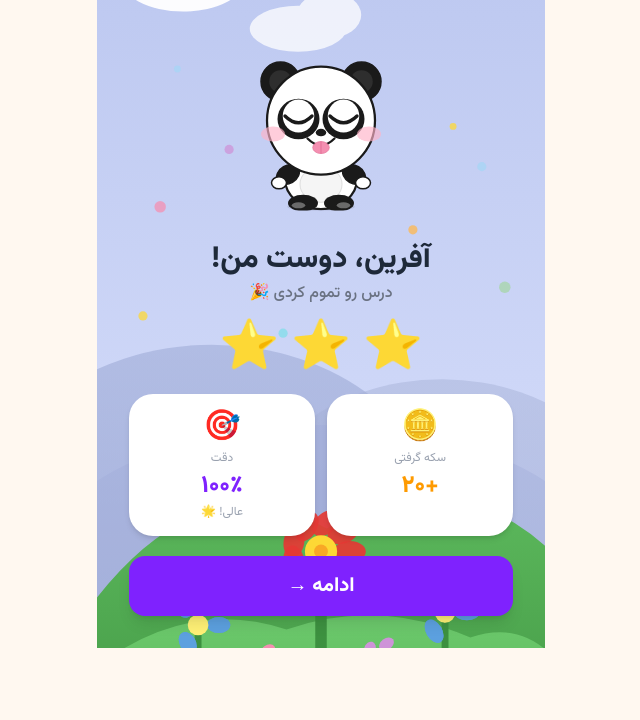
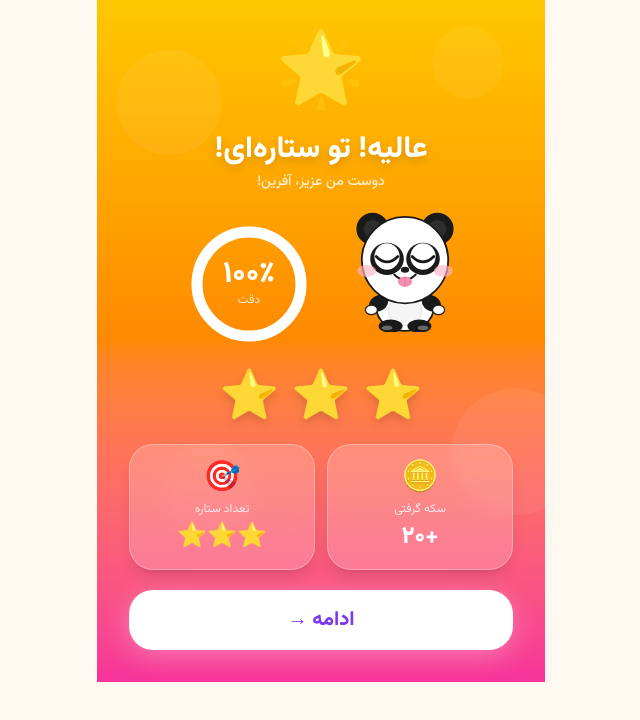
Before and after one commit to soodiA/tichi, a React (Vite) app: page /tichi/lesson-complete in a window 1280 px wide. Shown: the top 720 px of the page, without its empty margins (319-959 px from the left). Built offline with nearby package versions, Linux system fonts and the light colour scheme.

Commit message:
feat(LessonComplete): full celebration redesign — ring, confetti, bouncing mascot, gradient bg

```diff
--- a/src/pages/LessonComplete.tsx
+++ b/src/pages/LessonComplete.tsx
@@ -5,29 +5,71 @@ import { useStore } from '../store/useStore';
 import { db } from '../db/db';
 import { syncProfileToCloud, syncProgressToCloud } from '../lib/sync';
 import Mascot from '../components/ui/Mascot';
-import SceneBg from '../components/ui/SceneBg';
 
-const PARTICLES = ['⭐', '✨', '🌟', '💫', '🎉', '🎊'];
+interface LocationState { accuracy?: number; nodeId?: string; }
 
-const Confetti: React.FC<{ count?: number }> = ({ count = 35 }) => {
+// ── Performance config ────────────────────────────────────────────────────────
+function getPerf(acc: number) {
+  if (acc === 100) return { title: 'عالیه! تو ستاره‌ای!', emoji: '🌟', bg: 'from-yellow-400 via-orange-400 to-pink-500', ring: '#F59E0B', n: 65 };
+  if (acc >= 80)  return { title: 'آفرین! خیلی خوب بود!', emoji: '🎉', bg: 'from-violet-500 via-purple-500 to-indigo-500', ring: '#7C3AED', n: 45 };
+  if (acc >= 60)  return { title: 'خوب بود! ادامه بده!',  emoji: '😊', bg: 'from-emerald-400 via-teal-400 to-cyan-500', ring: '#10B981', n: 28 };
+  return           { title: 'تلاش کردی! دفعه بهتر!',    emoji: '💪', bg: 'from-blue-400 via-sky-400 to-cyan-400',    ring: '#3B82F6', n: 15 };
+}
+
+// ── Circular progress ring ────────────────────────────────────────────────────
+const Ring: React.FC<{ value: number }> = ({ value }) => {
+  const r = 52;
+  const circ = 2 * Math.PI * r;
+  return (
+    <div className="relative w-36 h-36 flex items-center justify-center">
+      <svg width="144" height="144" viewBox="0 0 144 144" style={{ transform: 'rotate(-90deg)' }}>
+        <circle cx="72" cy="72" r={r} fill="none" stroke="#ffffff33" strokeWidth="11" />
+        <motion.circle
+          cx="72" cy="72" r={r} fill="none"
+          stroke="#fff" strokeWidth="11" strokeLinecap="round"
+          strokeDasharray={circ}
+          initial={{ strokeDashoffset: circ }}
+          animate={{ strokeDashoffset: circ - (value / 100) * circ }}
+          transition={{ duration: 1.6, delay: 0.5, ease: 'easeOut' }}
+        />
+      </svg>
+      <motion.div
+        className="absolute text-center"
+        initial={{ scale: 0, opacity: 0 }}
+        animate={{ scale: 1, opacity: 1 }}
+        transition={{ delay: 0.9, type: 'spring', stiffness: 260, damping: 18 }}
+      >
+        <p className="text-3xl font-extrabold text-white leading-none">
+          {value.toLocaleString('fa-IR')}٪
+        </p>
+        <p className="text-white/80 text-xs mt-0.5">دقت</p>
+      </motion.div>
+    </div>
+  );
+};
+
+// ── Confetti / particle rain ──────────────────────────────────────────────────
+const PARTICLES = ['⭐', '✨', '🌟', '💫', '🎈', '🎉', '🎊', '🦋', '🌈', '💎', '🔥', '🎀'];
+
+const Confetti: React.FC<{ count: number }> = ({ count }) => {
   const items = useMemo(() =>
     Array.from({ length: count }, (_, i) => ({
       id: i,
       left: Math.random() * 100,
-      delay: Math.random() * 1.8,
-      duration: 1.6 + Math.random() * 1.8,
-      size: 16 + Math.floor(Math.random() * 18),
-      rotate: Math.random() * 360,
+      delay: Math.random() * 2.2,
+      duration: 1.8 + Math.random() * 2,
+      size: 14 + Math.floor(Math.random() * 22),
+      rotate: -180 + Math.random() * 360,
       emoji: PARTICLES[Math.floor(Math.random() * PARTICLES.length)],
     })), [count]);
 
   return (
-    <div className="absolute inset-0 pointer-events-none overflow-hidden z-20">
+    <div className="absolute inset-0 pointer-events-none overflow-hidden z-30">
       {items.map((p) => (
         <motion.span
           key={p.id}
-          initial={{ y: -60, opacity: 1, rotate: 0 }}
-          animate={{ y: '105vh', opacity: [1, 1, 1, 0], rotate: p.rotate }}
+          initial={{ y: -70, opacity: 1, rotate: 0, scale: 1 }}
+          animate={{ y: '108vh', opacity: [1, 1, 1, 0.5, 0], rotate: p.rotate, scale: [1, 1.1, 0.9, 1] }}
           transition={{ duration: p.duration, delay: p.delay, ease: 'easeIn' }}
           style={{ position: 'absolute', left: `${p.left}%`, fontSize: p.size }}
         >
@@ -38,11 +80,17 @@ const Confetti: React.FC<{ count?: number }> = ({ count = 35 }) => {
   );
 };
 
-interface LocationState {
-  accuracy?: number;
-  nodeId?: string;
-}
+// ── Floating background blobs ─────────────────────────────────────────────────
+const Blob: React.FC<{ x: string; y: string; size: number; delay: number }> = ({ x, y, size, delay }) => (
+  <motion.div
+    className="absolute rounded-full bg-white/10 pointer-events-none"
+    style={{ left: x, top: y, width: size, height: size }}
+    animate={{ y: [0, -18, 0], scale: [1, 1.06, 1], opacity: [0.4, 0.65, 0.4] }}
+    transition={{ duration: 4 + delay, repeat: Infinity, ease: 'easeInOut', delay }}
+  />
+);
 
+// ── Main page ─────────────────────────────────────────────────────────────────
 const LessonComplete: React.FC = () => {
   const navigate = useNavigate();
   const location = useLocation();
@@ -56,68 +104,70 @@ const LessonComplete: React.FC = () => {
 
   const starCount = accuracy === 100 ? 3 : accuracy >= 80 ? 2 : 1;
   const coinsEarned = 10 + (starCount - 1) * 5;
-  const accuracyLabel =
-    accuracy === 100 ? 'عالی! 🌟' : accuracy >= 80 ? 'خوب! 👍' : 'تلاش کن! 💪';
+  const perf = getPerf(accuracy);
 
   useEffect(() => {
     if (savedRef.current || !currentUser) return;
     savedRef.current = true;
-
     addDiamonds(coinsEarned);
-
-    const progress = {
-      nodeId,
-      userId: currentUser.id,
-      completed: true,
-      stars: starCount,
-      accuracy,
-      completedAt: new Date().toISOString(),
-      attempts: 1,
-    };
-
-    db.progress.put(progress).then(() => {
-      syncProgressToCloud(progress).catch(() => {});
-    });
-
-    const updatedUser = {
-      ...currentUser,
-      diamonds: currentUser.diamonds + coinsEarned,
-      totalScore: currentUser.totalScore + coinsEarned,
-    };
-    syncProfileToCloud(updatedUser).catch(() => {});
+    const progress = { nodeId, userId: currentUser.id, completed: true, stars: starCount, accuracy, completedAt: new Date().toISOString(), attempts: 1 };
+    db.progress.put(progress).then(() => { syncProgressToCloud(progress).catch(() => {}); });
+    syncProfileToCloud({ ...currentUser, diamonds: currentUser.diamonds + coinsEarned, totalScore: currentUser.totalScore + coinsEarned }).catch(() => {});
   }, []);
 
   return (
-    <div dir="rtl" className="min-h-full relative flex flex-col items-center justify-between overflow-hidden">
-      {/* Scenic background */}
-      <SceneBg />
+    <div dir="rtl" className={`min-h-full relative flex flex-col items-center justify-between overflow-hidden bg-gradient-to-b ${perf.bg}`}>
 
-      {/* Celebration particles */}
-      <Confetti count={starCount === 3 ? 45 : starCount === 2 ? 30 : 18} />
+      {/* Background blobs */}
+      <Blob x="5%"  y="10%" size={100} delay={0}   />
+      <Blob x="75%" y="5%"  size={70}  delay={1.3} />
+      <Blob x="15%" y="65%" size={90}  delay={0.7} />
+      <Blob x="80%" y="60%" size={120} delay={2}   />
 
-      {/* Content layer */}
-      <div className="relative z-10 flex flex-col items-center w-full px-5 pt-12 pb-8 gap-5">
+      {/* Confetti */}
+      <Confetti count={perf.n} />
 
-        {/* Tichi mascot celebrating */}
+      {/* Content */}
+      <div className="relative z-10 flex flex-col items-center w-full px-5 pt-10 pb-8 gap-5">
+
+        {/* Big emoji */}
         <motion.div
-          initial={{ scale: 0, y: -40 }}
-          animate={{ scale: 1, y: 0 }}
-          transition={{ type: 'spring', stiffness: 260, damping: 18, delay: 0.1 }}
+          initial={{ scale: 0, rotate: -20 }}
+          animate={{ scale: 1, rotate: 0 }}
+          transition={{ type: 'spring', stiffness: 300, damping: 15, delay: 0.05 }}
+          className="text-7xl"
         >
-          <Mascot size={150} expression="celebrating" />
+          {perf.emoji}
         </motion.div>
 
         {/* Title */}
         <motion.div
-          initial={{ opacity: 0, y: 20 }}
+          initial={{ opacity: 0, y: 24 }}
           animate={{ opacity: 1, y: 0 }}
-          transition={{ delay: 0.4 }}
+          transition={{ delay: 0.25, duration: 0.4 }}
           className="text-center"
         >
-          <h1 className="text-3xl font-extrabold text-gray-800">
-            آفرین، {currentUser?.name ?? 'دوست من'}!
-          </h1>
-          <p className="text-gray-500 font-medium mt-1">درس رو تموم کردی 🎉</p>
+          <h1 className="text-3xl font-extrabold text-white drop-shadow-lg">{perf.title}</h1>
+          <p className="text-white/80 font-medium mt-1 text-sm">
+            {currentUser?.name ?? 'دوست من'} عزیز، آفرین!
+          </p>
+        </motion.div>
+
+        {/* Mascot + ring side by side */}
+        <motion.div
+          className="flex items-center gap-6"
+          initial={{ opacity: 0, scale: 0.8 }}
+          animate={{ opacity: 1, scale: 1 }}
+          transition={{ delay: 0.35, type: 'spring', stiffness: 200, damping: 18 }}
+        >
+          <motion.div
+            animate={{ y: [0, -12, 0] }}
+            transition={{ duration: 1.6, repeat: Infinity, ease: 'easeInOut' }}
+          >
+            <Mascot size={120} expression="celebrating" />
+          </motion.div>
+
+          <Ring value={accuracy} />
         </motion.div>
 
         {/* Stars */}
@@ -130,10 +180,10 @@ const LessonComplete: React.FC = () => {
           {[1, 2, 3].map((s) => (
             <motion.span
               key={s}
-              initial={{ scale: 0 }}
-              animate={{ scale: s <= starCount ? 1 : 0.55, opacity: s <= starCount ? 1 : 0.25 }}
-              transition={{ delay: 0.5 + s * 0.15, type: 'spring', stiffness: 300 }}
-              className="text-5xl"
+              initial={{ scale: 0, rotate: -30 }}
+              animate={{ scale: s <= starCount ? 1 : 0.45, opacity: s <= starCount ? 1 : 0.3, rotate: 0 }}
+              transition={{ delay: 0.55 + s * 0.18, type: 'spring', stiffness: 320, damping: 16 }}
+              className="text-5xl drop-shadow-lg"
             >
               ⭐
             </motion.span>
@@ -144,34 +194,31 @@ const LessonComplete: React.FC = () => {
         <motion.div
           initial={{ opacity: 0, y: 30 }}
           animate={{ opacity: 1, y: 0 }}
-          transition={{ delay: 0.7 }}
+          transition={{ delay: 0.72 }}
           className="flex gap-3 w-full max-w-sm"
         >
-          <div className="flex-1 bg-white rounded-3xl px-4 py-4 text-center shadow-md">
+          <div className="flex-1 bg-white/20 backdrop-blur-sm rounded-3xl px-4 py-4 text-center shadow-lg border border-white/30">
             <div className="text-3xl mb-1">🪙</div>
-            <p className="text-gray-400 text-xs mb-1">سکه گرفتی</p>
-            <p className="text-2xl font-extrabold text-amber-500">
-              +{coinsEarned.toLocaleString('fa-IR')}
-            </p>
+            <p className="text-white/80 text-xs mb-1">سکه گرفتی</p>
+            <p className="text-2xl font-extrabold text-white">+{coinsEarned.toLocaleString('fa-IR')}</p>
           </div>
-          <div className="flex-1 bg-white rounded-3xl px-4 py-4 text-center shadow-md">
+          <div className="flex-1 bg-white/20 backdrop-blur-sm rounded-3xl px-4 py-4 text-center shadow-lg border border-white/30">
             <div className="text-3xl mb-1">🎯</div>
-            <p className="text-gray-400 text-xs mb-1">دقت</p>
-            <p className="text-2xl font-extrabold text-violet-600">
-              {accuracy.toLocaleString('fa-IR')}٪
-            </p>
-            <p className="text-xs text-gray-400 mt-0.5">{accuracyLabel}</p>
+            <p className="text-white/80 text-xs mb-1">تعداد ستاره</p>
+            <p className="text-2xl font-extrabold text-white">{'⭐'.repeat(starCount)}</p>
           </div>
         </motion.div>
 
         {/* Continue button */}
         <motion.button
-          initial={{ opacity: 0, y: 20 }}
-          animate={{ opacity: 1, y: 0 }}
-          transition={{ delay: 0.85 }}
+          initial={{ opacity: 0, y: 24 }}
+          animate={{ opacity: 1, y: 0, boxShadow: ['0 4px 24px rgba(255,255,255,0.2)', '0 8px 32px rgba(255,255,255,0.45)', '0 4px 24px rgba(255,255,255,0.2)'] }}
+          transition={{ opacity: { delay: 0.88 }, y: { delay: 0.88 }, boxShadow: { duration: 2, repeat: Infinity, delay: 1.2 } }}
+          whileHover={{ scale: 1.04 }}
           whileTap={{ scale: 0.96 }}
           onClick={() => navigate('/home')}
-          className="w-full max-w-sm py-4 rounded-2xl bg-violet-600 text-white font-extrabold text-xl shadow-lg active:scale-95 transition-transform"
+          className="w-full max-w-sm py-4 rounded-3xl bg-white font-extrabold text-xl shadow-2xl transition-transform"
+          style={{ color: '#7C3AED' }}
         >
           ادامه →
         </motion.button>
```
